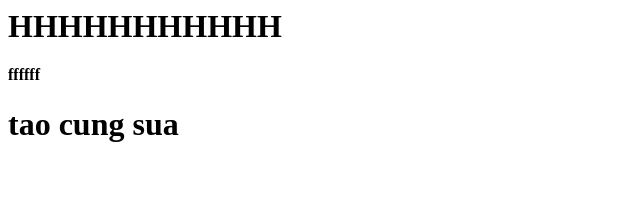
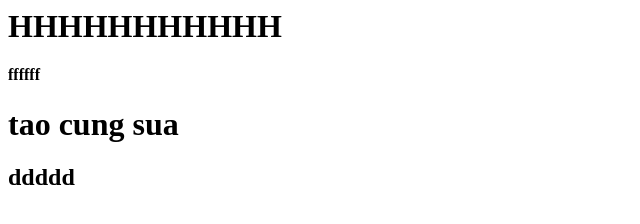
Before and after one commit to leletinhtinh/test, a plain HTML site: page index.html in a window 1280 px wide. Shown: the whole page, without its empty margins (0-640 px from the left). Drawn offline with Linux system fonts and the light colour scheme.

Commit message:
update new

```diff
--- a/index.html
+++ b/index.html
@@ -1,3 +1,4 @@
 <h1>HHHHHHHHHHH</h1>
 <h4>ffffff</h4>
 <h1>tao cung sua</h1>
+<h2>ddddd</h2>
```
